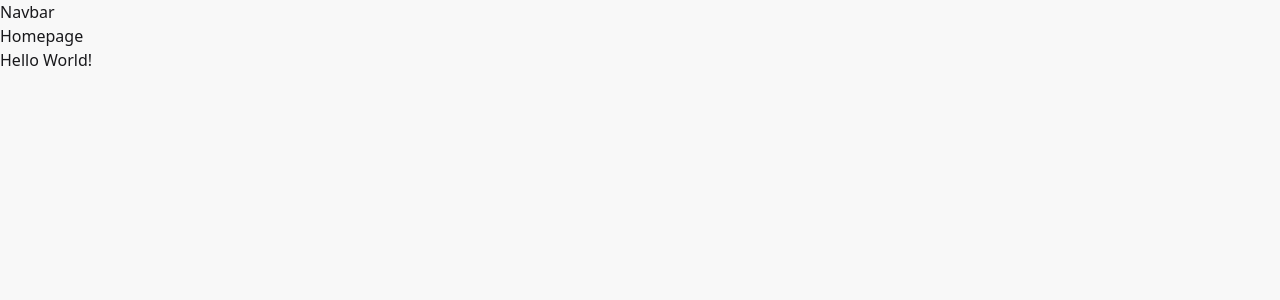
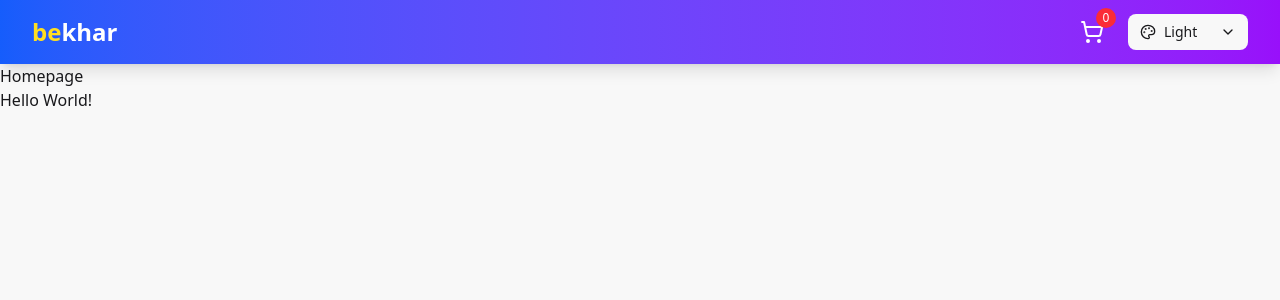
Before and after one commit to khalidghalib404/productStore, a React app in the folder frontend/: page / in a window 1280 px wide. Shown: the top 300 px of the page. Built offline with nearby package versions, Linux system fonts and the light colour scheme; the HTML template or start-up script is replaced by a standard one.

Commit message:
theme coloring selector

```diff
--- /dev/null
+++ b/frontend/daisyui.config.js
@@ -0,0 +1,36 @@
+module.exports = {
+  themes: [
+    "light",
+    "dark",
+    "cupcake",
+    "bumblebee",
+    "emerald",
+    "corporate",
+    "synthwave",
+    "retro",
+    "cyberpunk",
+    "valentine",
+    "halloween",
+    "garden",
+    "forest",
+    "aqua",
+    "lofi",
+    "pastel",
+    "fantasy",
+    "wireframe",
+    "black",
+    "luxury",
+    "dracula",
+    "cmyk",
+    "autumn",
+    "business",
+    "acid",
+    "lemonade",
+    "night",
+    "coffee",
+    "winter",
+    "dim",
+    "nord",
+    "sunset"
+  ],
+};
--- a/frontend/package.json
+++ b/frontend/package.json
@@ -11,6 +11,7 @@
   },
   "dependencies": {
     "axios": "^1.13.3",
+    "daisyui": "^5.5.14",
     "lucide-react": "^0.563.0",
     "react": "^19.2.0",
     "react-dom": "^19.2.0",
--- a/frontend/postcss.config.cjs
+++ b/frontend/postcss.config.cjs
@@ -1,44 +1,5 @@
 module.exports = {
   plugins: {
-    '@tailwindcss/postcss': {
-      content: ['./index.html', './src/**/*.{js,ts,jsx,tsx}'],
-    },
-  },
-  plugins:['daisyui'],
-   daisyui: {
-    themes: [
-      "light",
-      "dark",
-      "cupcake",
-      "bumblebee",
-      "emerald",
-      "corporate",
-      "synthwave",
-      "retro",
-      "cyberpunk",
-      "valentine",
-      "halloween",
-      "garden",
-      "forest",
-      "aqua",
-      "lofi",
-      "pastel",
-      "fantasy",
-      "wireframe",
-      "black",
-      "luxury",
-      "dracula",
-      "cmyk",
-      "autumn",
-      "business",
-      "acid",
-      "lemonade",
-      "night",
-      "coffee",
-      "winter",
-      "dim",
-      "nord",
-      "sunset"
-    ],
+    '@tailwindcss/postcss': {},
   },
 }
--- a/frontend/src/App.jsx
+++ b/frontend/src/App.jsx
@@ -8,7 +8,7 @@ function App() {
   const [count, setCount] = useState(0)
   return (
 
-    <div className='min-h-screen bg-base-200 transition-colors duration-300'>
+    <div className='min-h-screen bg-base-200 transition-colors duration-300 ' data-theme='forest'>
       <Navbar/>
       <Routes>
         <Route path='/' element={<Homepage/>}/>
--- a/frontend/src/components/Navbar.jsx
+++ b/frontend/src/components/Navbar.jsx
@@ -1,7 +1,35 @@
-import React from 'react'
+import React from 'react';
+import { ShoppingCart } from 'lucide-react';
+import ThemeSelectior from './ThemeSelectior';
 
 export default function Navbar() {
   return (
-    <div>Navbar</div>
-  )
+    <nav className="bg-gradient-to-r from-blue-600 to-purple-600 shadow-lg">
+      <div className="max-w-7xl mx-auto px-4 sm:px-6 lg:px-8">
+        <div className="flex justify-between items-center h-16">
+          {/* Store Name */}
+          <div className="flex-shrink-0">
+            <h1 className="text-white text-2xl font-bold">
+              <span className="text-yellow-300">be</span>khar
+            </h1>
+          </div>
+
+          {/* Right side icons */}
+          <div className="flex items-center space-x-4">
+            {/* Shopping Cart */}
+            <button className="text-white hover:bg-white hover:text-blue-600 p-2 rounded-md transition duration-300 relative">
+              <ShoppingCart size={24} />
+              {/* Cart badge - you can make this dynamic */}
+              <span className="absolute -top-1 -right-1 bg-red-500 text-white text-xs rounded-full h-5 w-5 flex items-center justify-center">
+                0
+              </span>
+            </button>
+
+            {/* Theme Selector */}
+            <ThemeSelectior />
+          </div>
+        </div>
+      </div>
+    </nav>
+  );
 }
--- /dev/null
+++ b/frontend/src/components/ThemeSelectior.jsx
@@ -0,0 +1,87 @@
+import React, { useState, useEffect } from 'react';
+import { Palette, ChevronDown } from 'lucide-react';
+
+function ThemeSelectior() {
+  const [isOpen, setIsOpen] = useState(false);
+  const [currentTheme, setCurrentTheme] = useState(() => {
+    return localStorage.getItem('theme') || 'light';
+  });
+
+  const themes = [
+    "light", "dark", "cupcake", "bumblebee", "emerald", "corporate",
+    "synthwave", "retro", "cyberpunk", "valentine", "halloween", "garden",
+    "forest", "aqua", "lofi", "pastel", "fantasy", "wireframe", "black",
+    "luxury", "dracula", "cmyk", "autumn", "business", "acid", "lemonade",
+    "night", "coffee", "winter", "dim", "nord", "sunset"
+  ];
+
+  useEffect(() => {
+    // Apply the theme to the document
+    document.documentElement.setAttribute('data-theme', currentTheme);
+    localStorage.setItem('theme', currentTheme);
+  }, [currentTheme]);
+
+  const selectTheme = (theme) => {
+    setCurrentTheme(theme);
+    setIsOpen(false);
+  };
+
+  const toggleDropdown = () => {
+    setIsOpen(!isOpen);
+  };
+
+  // Close dropdown when clicking outside
+  useEffect(() => {
+    const handleClickOutside = (event) => {
+      if (!event.target.closest('.theme-selector')) {
+        setIsOpen(false);
+      }
+    };
+
+    document.addEventListener('mousedown', handleClickOutside);
+    return () => document.removeEventListener('mousedown', handleClickOutside);
+  }, []);
+
+  return (
+    <div className="relative theme-selector">
+      {/* Theme Selector Button */}
+      <button
+        onClick={toggleDropdown}
+        className="flex items-center gap-2 px-3 py-2 bg-base-200 hover:bg-base-300 rounded-lg transition-colors duration-200 min-w-[120px] justify-between"
+        aria-label="Select theme"
+      >
+        <div className="flex items-center gap-2">
+          <Palette size={16} />
+          <span className="text-sm font-medium capitalize">{currentTheme}</span>
+        </div>
+        <ChevronDown size={16} className={`transition-transform duration-200 ${isOpen ? 'rotate-180' : ''}`} />
+      </button>
+
+      {/* Dropdown Menu */}
+      {isOpen && (
+        <div className="absolute top-full mt-2 right-0 z-50 w-48 max-h-64 overflow-y-auto bg-base-100 border border-base-300 rounded-lg shadow-lg">
+          <div className="p-2">
+            <div className="text-xs font-semibold text-base-content/70 mb-2 px-2">Choose Theme</div>
+            <div className="grid grid-cols-1 gap-1">
+              {themes.map((theme) => (
+                <button
+                  key={theme}
+                  onClick={() => selectTheme(theme)}
+                  className={`w-full text-left px-3 py-2 text-sm rounded-md transition-colors duration-150 capitalize ${
+                    currentTheme === theme
+                      ? 'bg-primary text-primary-content font-medium'
+                      : 'hover:bg-base-200 text-base-content'
+                  }`}
+                >
+                  {theme}
+                </button>
+              ))}
+            </div>
+          </div>
+        </div>
+      )}
+    </div>
+  );
+}
+
+export default ThemeSelectior;
```
Also changed, not shown: 1 other file (tests, documents, lock files or other folders).
